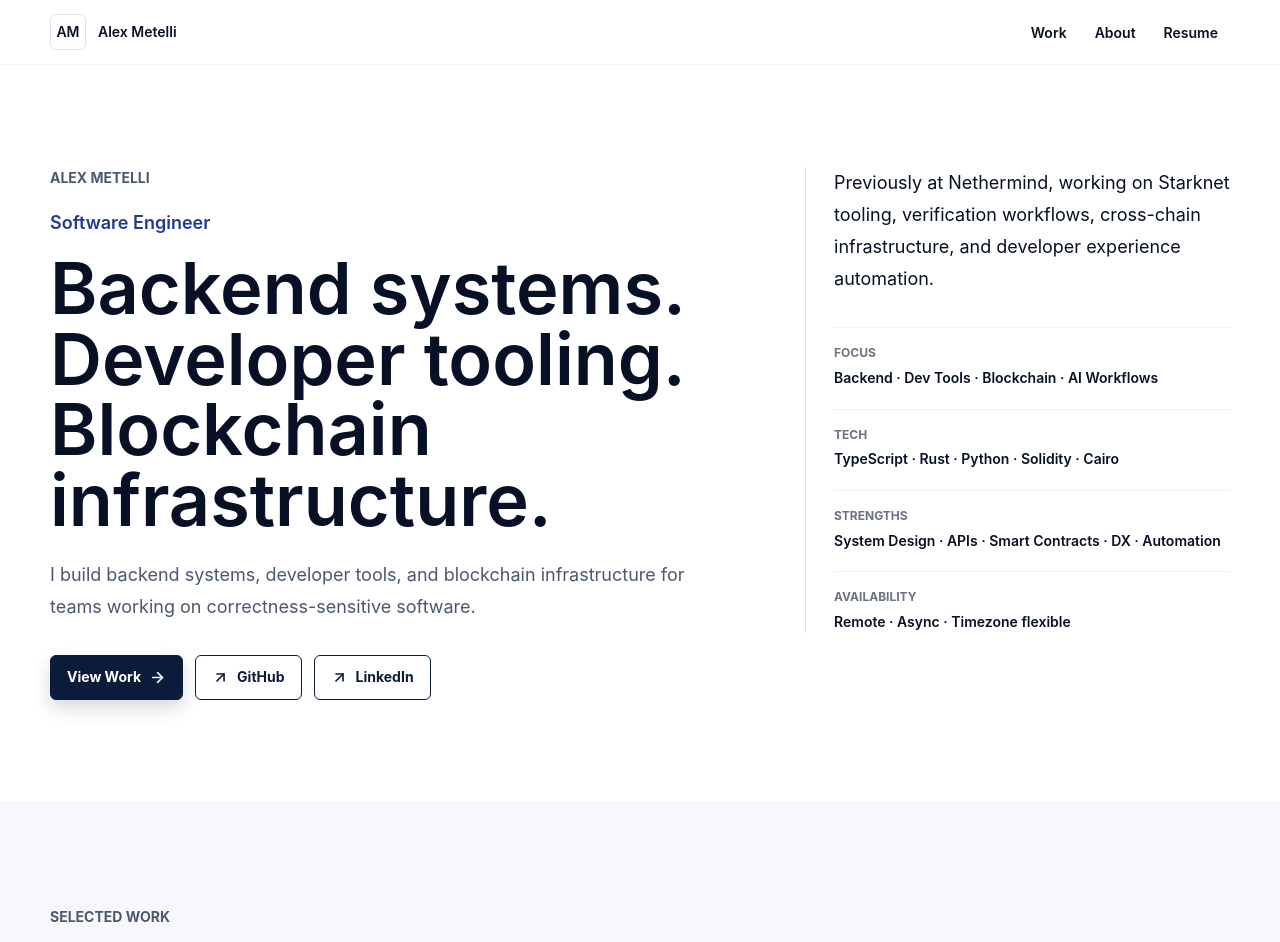
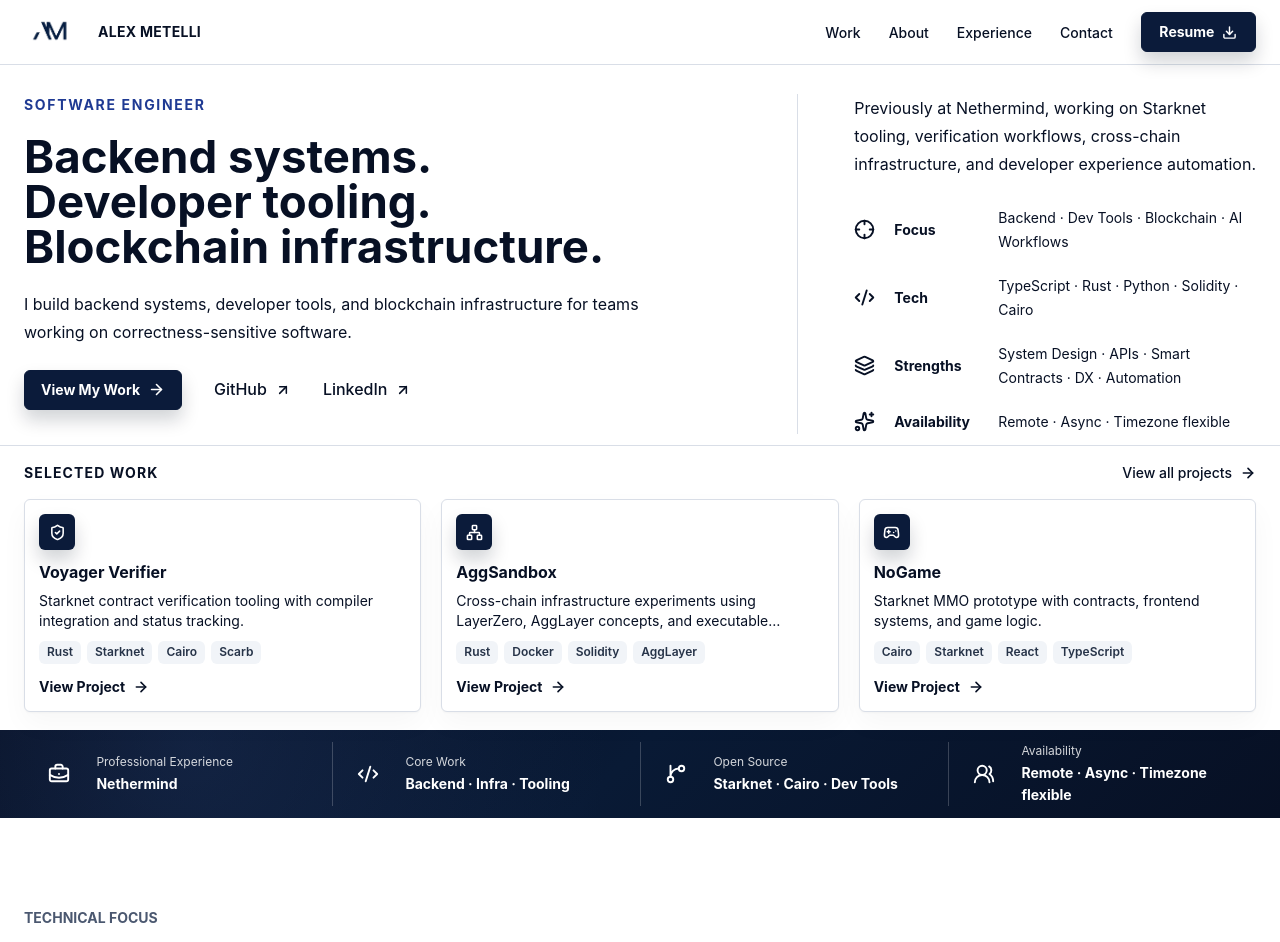
Before and after one commit to ametel01/personal-webpage, a Next.js app: page / in a window 1280 px wide. Shown: the top 942 px of the page. Built offline with nearby package versions, Linux system fonts and the light colour scheme; no server answers.

Commit message:
Match homepage reference layout

```diff
--- a/app/globals.css
+++ b/app/globals.css
@@ -1,18 +1,18 @@
 @import "tailwindcss";
 
 :root {
-  --container: 1180px;
+  --container: 1390px;
 
   --color-bg: #ffffff;
   --color-surface: #ffffff;
-  --color-surface-muted: #f7f8fb;
+  --color-surface-muted: #fafbfc;
 
   --color-text: #071024;
   --color-text-muted: #4b5870;
   --color-text-soft: #6b7280;
 
-  --color-border: #dce2ea;
-  --color-border-soft: #edf0f5;
+  --color-border: #d9dee7;
+  --color-border-soft: #edf0f4;
 
   --color-primary: #0b1b3a;
   --color-primary-hover: #102952;
@@ -27,8 +27,8 @@
   --color-tag-bg: #f1f4f8;
   --color-tag-text: #263348;
 
-  --shadow-card: 0 1px 2px rgba(7, 16, 36, 0.04), 0 8px 24px rgba(7, 16, 36, 0.04);
-  --shadow-button: 0 8px 18px rgba(7, 16, 36, 0.16);
+  --shadow-card: 0 1px 2px rgba(7, 16, 36, 0.03), 0 12px 28px rgba(7, 16, 36, 0.035);
+  --shadow-button: 0 10px 18px rgba(7, 16, 36, 0.18);
 
   --font-sans:
     Inter, Geist, ui-sans-serif, system-ui, -apple-system, BlinkMacSystemFont, "Segoe UI",
@@ -37,19 +37,19 @@
   --text-xs: 0.75rem;
   --text-sm: 0.875rem;
   --text-base: 1rem;
-  --text-md: 1.0625rem;
-  --text-lg: 1.125rem;
+  --text-md: 1rem;
+  --text-lg: 1.0625rem;
   --text-xl: 1.375rem;
   --text-2xl: 1.75rem;
   --text-3xl: 2.25rem;
   --text-4xl: 3.25rem;
-  --text-5xl: 4.5rem;
+  --text-5xl: 2.85rem;
 
   --leading-tight: 0.98;
   --leading-snug: 1.15;
   --leading-normal: 1.55;
 
-  --space-section: clamp(4.5rem, 8vw, 7.5rem);
+  --space-section: clamp(4.25rem, 7vw, 6.5rem);
   --space-section-tight: clamp(3.25rem, 6vw, 5rem);
 }
 
@@ -110,6 +110,10 @@ button {
   padding-block: var(--space-section);
 }
 
+.hero-section {
+  padding-block: clamp(1.8rem, 2.2vw, 2.25rem) clamp(0.6rem, 0.9vw, 0.85rem);
+}
+
 .section-tight {
   padding-block: var(--space-section-tight);
 }
@@ -119,8 +123,50 @@ button {
   border-block: 1px solid var(--color-border-soft);
 }
 
+.work-band {
+  scroll-margin-top: 64px;
+  border-top: 1px solid var(--color-border);
+  background: #ffffff;
+  padding-block: clamp(0.85rem, 1.2vw, 1rem) clamp(0.9rem, 1.35vw, 1.15rem);
+}
+
+.proof-band {
+  background:
+    radial-gradient(circle at 15% 20%, rgba(39, 64, 112, 0.34), transparent 38%),
+    linear-gradient(135deg, #071024 0%, #091a35 48%, #071024 100%);
+  color: #ffffff;
+  padding-block: clamp(0.55rem, 1vw, 0.75rem);
+}
+
+.proof-item {
+  display: grid;
+  grid-template-columns: 34px 1fr;
+  gap: 0.9rem;
+  align-items: center;
+  min-height: 44px;
+  padding-inline: clamp(0.75rem, 2vw, 1.5rem);
+  color: #ffffff;
+}
+
+.proof-item + .proof-item {
+  border-left: 1px solid rgba(255, 255, 255, 0.2);
+}
+
 .text-balance {
   text-wrap: balance;
+}
+
+.site-logo-mark {
+  display: block;
+  width: 50px;
+  height: auto;
+  flex: 0 0 auto;
+  object-fit: contain;
+}
+
+.avoid-break {
+  break-inside: avoid;
+  page-break-inside: avoid;
 }
 
 .link {
@@ -137,7 +183,7 @@ button {
 
 .button {
   display: inline-flex;
-  min-height: 44px;
+  min-height: 40px;
   align-items: center;
   justify-content: center;
   gap: 0.5rem;
@@ -148,8 +194,13 @@ button {
   font-size: var(--text-sm);
   font-weight: 700;
   line-height: 1;
-  padding: 0.8rem 1rem;
+  padding: 0.68rem 1rem;
   box-shadow: var(--shadow-button);
+}
+
+.button-compact {
+  min-height: 40px;
+  padding-inline: 1.1rem;
 }
 
 .button:hover {
@@ -175,6 +226,20 @@ button {
   .section {
     padding-block: clamp(3.5rem, 12vw, 5rem);
   }
+
+  .hero-section {
+    padding-block: clamp(3rem, 12vw, 4.5rem);
+  }
+
+  .proof-item {
+    padding-block: 1rem;
+    padding-inline: 0;
+  }
+
+  .proof-item + .proof-item {
+    border-left: 0;
+    border-top: 1px solid rgba(255, 255, 255, 0.2);
+  }
 }
 
 @media (prefers-reduced-motion: reduce) {
--- a/app/page.tsx
+++ b/app/page.tsx
@@ -1,4 +1,18 @@
-import { ArrowRight, ArrowUpRight, Gamepad2, Mail, Network, ShieldCheck } from "lucide-react";
+import {
+  ArrowRight,
+  ArrowUpRight,
+  BriefcaseBusiness,
+  Code2,
+  Crosshair,
+  Gamepad2,
+  GitBranch,
+  Layers3,
+  Mail,
+  Network,
+  ShieldCheck,
+  Sparkles,
+  UsersRound
+} from "lucide-react";
 import Link from "next/link";
 import { Container, ExternalLink, Section, TagList } from "@/components/primitives";
 import {
@@ -39,6 +53,9 @@ const projectIcons = {
   Gamepad2
 } satisfies Record<Project["icon"], typeof ShieldCheck>;
 
+const factIcons = [Crosshair, Code2, Layers3, Sparkles] as const;
+const proofIcons = [BriefcaseBusiness, Code2, GitBranch, UsersRound] as const;
+
 export default function Home() {
   return (
     <main>
@@ -49,82 +66,123 @@ export default function Home() {
           __html: JSON.stringify(personJsonLd).replace(/</g, "\\u003c")
         }}
       />
-      <Section className="pt-20 max-[720px]:pt-14">
+      <div className="intro-page">
+        <Section className="hero-section">
           <Container>
-          <div className="grid items-start gap-14 lg:grid-cols-[minmax(0,1.02fr)_minmax(320px,0.62fr)]">
+            <div className="grid items-start gap-14 lg:grid-cols-[minmax(0,1.22fr)_minmax(430px,0.78fr)]">
               <div>
-              <p className="text-[length:var(--text-sm)] font-bold uppercase text-[var(--color-text-muted)]">
-                {profile.hero.eyebrow}
-              </p>
-              <p className="mt-5 text-[length:var(--text-lg)] font-semibold text-[var(--color-accent)]">
+                <p className="text-[length:var(--text-sm)] font-bold uppercase tracking-[0.12em] text-[var(--color-accent)]">
                   {profile.hero.role}
                 </p>
-              <h1 className="text-balance mt-4 max-w-4xl text-[length:var(--text-5xl)] font-semibold leading-[var(--leading-tight)] text-[var(--color-text)] max-[900px]:text-[length:var(--text-4xl)] max-[520px]:text-[length:var(--text-3xl)]">
+                <h1 className="text-balance mt-5 max-w-4xl text-[length:var(--text-5xl)] font-bold leading-[var(--leading-tight)] text-[var(--color-text)] max-[900px]:text-[length:var(--text-4xl)] max-[520px]:text-[length:var(--text-3xl)]">
                   {profile.hero.headline}
                 </h1>
-              <p className="mt-6 max-w-2xl text-[length:var(--text-lg)] leading-8 text-[var(--color-text-muted)]">
+                <p className="mt-5 max-w-[620px] text-[length:var(--text-md)] leading-7 text-[var(--color-text)]">
                   {profile.hero.body}
                 </p>
-              <div className="mt-8 flex flex-wrap gap-3 max-[520px]:flex-col">
+                <div className="mt-6 flex flex-wrap items-center gap-8 max-[520px]:flex-col max-[520px]:items-stretch">
                   <a className="button max-[520px]:w-full" href="#selected-work">
-                  View Work
+                    View My Work
                     <ArrowRight aria-hidden="true" size={17} strokeWidth={2.3} />
                   </a>
                   <ExternalLink
-                  className="button button-secondary max-[520px]:w-full"
+                    className="inline-flex items-center gap-2 text-[length:var(--text-md)] font-medium text-[var(--color-text)] hover:text-[var(--color-accent)] max-[520px]:justify-center"
                     href={profile.links.github}
                   >
-                  <ArrowUpRight aria-hidden="true" size={17} strokeWidth={2.3} />
                     GitHub
+                    <ArrowUpRight aria-hidden="true" size={16} strokeWidth={2.3} />
                   </ExternalLink>
                   <ExternalLink
-                  className="button button-secondary max-[520px]:w-full"
+                    className="inline-flex items-center gap-2 text-[length:var(--text-md)] font-medium text-[var(--color-text)] hover:text-[var(--color-accent)] max-[520px]:justify-center"
                     href={profile.links.linkedin}
                   >
-                  <ArrowUpRight aria-hidden="true" size={17} strokeWidth={2.3} />
                     LinkedIn
+                    <ArrowUpRight aria-hidden="true" size={16} strokeWidth={2.3} />
                   </ExternalLink>
                 </div>
               </div>
 
               <aside
-              className="border-l border-[var(--color-border)] pl-7 max-[1024px]:border-l-0 max-[1024px]:border-t max-[1024px]:pl-0 max-[1024px]:pt-7"
+                className="border-l border-[var(--color-border)] pl-14 max-[1024px]:border-l-0 max-[1024px]:border-t max-[1024px]:pl-0 max-[1024px]:pt-8"
                 aria-label="Credibility summary"
               >
-              <p className="text-[length:var(--text-lg)] leading-8 text-[var(--color-text)]">
+                <p className="max-w-[560px] text-[length:var(--text-md)] leading-7 text-[var(--color-text)]">
                   {profile.summary}
                 </p>
-              <dl className="mt-8 grid gap-5 max-[720px]:gap-4">
-                {profile.facts.map((fact) => (
-                  <div key={fact.label} className="border-t border-[var(--color-border-soft)] pt-4">
-                    <dt className="text-[length:var(--text-xs)] font-bold uppercase text-[var(--color-text-soft)]">
+                <dl className="mt-7 grid gap-5 max-[720px]:gap-4">
+                  {profile.facts.map((fact, index) => {
+                    const Icon = factIcons[index] ?? Crosshair;
+
+                    return (
+                      <div
+                        key={fact.label}
+                        className="grid grid-cols-[24px_88px_1fr] items-center gap-4 max-[560px]:grid-cols-[24px_1fr] max-[560px]:gap-y-1"
+                      >
+                        <Icon
+                          aria-hidden="true"
+                          className="text-[var(--color-text)]"
+                          size={21}
+                          strokeWidth={2.2}
+                        />
+                        <dt className="text-[length:var(--text-sm)] font-bold text-[var(--color-text)]">
                           {fact.label}
                         </dt>
-                    <dd className="mt-1 text-[length:var(--text-sm)] font-semibold text-[var(--color-text)]">
+                        <dd className="text-[length:var(--text-sm)] leading-6 text-[var(--color-text)] max-[560px]:col-start-2">
                           {fact.value}
                         </dd>
                       </div>
-                ))}
+                    );
+                  })}
                 </dl>
               </aside>
             </div>
           </Container>
         </Section>
 
-      <Section id="selected-work" muted>
+        <section id="selected-work" className="work-band">
           <Container>
-          <SectionHeading
-            label="Selected Work"
-            title="Concrete systems, tooling, and infrastructure work."
-            description="Three focused case studies with real artifacts and technical substance."
-          />
-          <div className="mt-10 grid gap-5 md:grid-cols-2 xl:grid-cols-3">
+            <div className="flex items-center justify-between gap-6">
+              <p className="text-[length:var(--text-sm)] font-bold uppercase tracking-[0.08em] text-[var(--color-text)]">
+                Selected Work
+              </p>
+              <Link
+                className="inline-flex items-center gap-2 text-[length:var(--text-sm)] font-medium text-[var(--color-accent)] hover:text-[var(--color-accent-hover)]"
+                href="/work"
+              >
+                View all projects
+                <ArrowRight aria-hidden="true" size={16} strokeWidth={2.4} />
+              </Link>
+            </div>
+            <div className="mt-4 grid gap-5 md:grid-cols-2 xl:grid-cols-3">
               {projects.map((project) => (
                 <ProjectCard key={project.slug} project={project} />
               ))}
             </div>
           </Container>
-      </Section>
+        </section>
+
+        <section className="proof-band" aria-label="Proof summary">
+          <Container>
+            <dl className="grid gap-0 md:grid-cols-2 xl:grid-cols-4">
+              {proofBarItems.map((item, index) => {
+                const Icon = proofIcons[index] ?? BriefcaseBusiness;
+
+                return (
+                  <div className="proof-item" key={item.label}>
+                    <Icon aria-hidden="true" size={22} strokeWidth={2.1} />
+                    <div>
+                      <dt className="text-[length:var(--text-xs)] text-white/82">{item.label}</dt>
+                      <dd className="mt-0.5 text-[length:var(--text-sm)] font-bold text-white">
+                        {item.value}
+                      </dd>
+                    </div>
+                  </div>
+                );
+              })}
+            </dl>
+          </Container>
+        </section>
+      </div>
 
       <Section>
         <Container>
@@ -150,7 +208,7 @@ export default function Home() {
         </Container>
       </Section>
 
-      <Section muted>
+      <Section id="experience" muted>
         <Container>
           <div className="grid gap-10 lg:grid-cols-[0.7fr_1fr]">
             <SectionHeading
@@ -173,22 +231,7 @@ export default function Home() {
         </Container>
       </Section>
 
-      <section className="bg-[var(--color-dark)] py-9 text-white" aria-label="Proof summary">
-        <Container>
-          <dl className="grid gap-6 md:grid-cols-2 xl:grid-cols-4">
-            {proofBarItems.map((item) => (
-              <div key={item.label}>
-                <dt className="text-[length:var(--text-xs)] font-bold uppercase text-white/70">
-                  {item.label}
-                </dt>
-                <dd className="mt-2 text-[length:var(--text-lg)] font-semibold">{item.value}</dd>
-              </div>
-            ))}
-          </dl>
-        </Container>
-      </section>
-
-      <Section>
+      <Section id="contact">
         <Container>
           <div className="grid gap-8 lg:grid-cols-[0.85fr_1fr]">
             <SectionHeading label="Contact" title="Remote engineering and focused consulting." />
@@ -254,26 +297,21 @@ function ProjectCard({ project }: { project: Project }) {
   const Icon = projectIcons[project.icon];
 
   return (
-    <article className="flex min-h-[360px] flex-col border border-[var(--color-border)] bg-white p-6 shadow-[var(--shadow-card)] transition hover:-translate-y-0.5 hover:border-[var(--color-accent)]">
-      <div className="flex items-center gap-3">
-        <span className="flex size-10 items-center justify-center rounded-[6px] bg-[var(--color-primary-soft)] text-[var(--color-accent)]">
-          <Icon aria-hidden="true" size={21} strokeWidth={2.2} />
+    <article className="avoid-break flex min-h-[190px] flex-col rounded-[6px] border border-[var(--color-border)] bg-white p-3.5 shadow-[var(--shadow-card)] transition hover:-translate-y-0.5 hover:border-[var(--color-accent)]">
+      <span className="flex size-9 items-center justify-center rounded-[6px] bg-[var(--color-primary)] text-white shadow-[var(--shadow-button)]">
+        <Icon aria-hidden="true" size={17} strokeWidth={2.2} />
       </span>
-        <h3 className="text-[length:var(--text-xl)] font-semibold text-[var(--color-text)]">
+      <h3 className="mt-2.5 text-[length:var(--text-md)] font-bold text-[var(--color-text)]">
         {project.title}
       </h3>
-      </div>
-      <p className="mt-5 text-[length:var(--text-base)] leading-7 text-[var(--color-text-muted)]">
+      <p className="mt-1.5 line-clamp-2 text-[length:var(--text-sm)] leading-5 text-[var(--color-text)]">
         {project.valueStatement}
       </p>
-      <p className="mt-4 border-l border-[var(--color-border)] pl-4 text-[length:var(--text-sm)] font-semibold leading-6 text-[var(--color-text)]">
-        Proof: {project.proof}
-      </p>
-      <div className="mt-5">
-        <TagList items={project.tags} ariaLabel={`${project.title} technologies`} />
+      <div className="mt-2.5">
+        <TagList items={project.tags.slice(0, 4)} ariaLabel={`${project.title} technologies`} />
       </div>
       <Link
-        className="mt-auto inline-flex items-center gap-2 pt-7 text-[length:var(--text-sm)] font-bold text-[var(--color-accent)] hover:text-[var(--color-accent-hover)]"
+        className="mt-auto inline-flex items-center gap-2 pt-3 text-[length:var(--text-sm)] font-bold text-[var(--color-accent)] hover:text-[var(--color-accent-hover)]"
         href={`/work/${project.slug}`}
       >
         View Project
--- a/src/components/primitives.tsx
+++ b/src/components/primitives.tsx
@@ -57,10 +57,10 @@ type TagListProps = {
 
 export function TagList({ items, ariaLabel = "Technologies" }: TagListProps) {
   return (
-    <ul className="flex flex-wrap gap-2" aria-label={ariaLabel}>
+    <ul className="flex flex-wrap gap-1.5" aria-label={ariaLabel}>
       {items.map((item) => (
         <li
-          className="rounded-[6px] bg-[var(--color-tag-bg)] px-2.5 py-1 text-[length:var(--text-xs)] font-semibold text-[var(--color-tag-text)]"
+          className="rounded-[6px] bg-[var(--color-tag-bg)] px-2 py-0.5 text-[length:var(--text-xs)] font-semibold text-[var(--color-tag-text)]"
           key={item}
         >
           {item}
--- a/src/components/site-shell.tsx
+++ b/src/components/site-shell.tsx
@@ -1,3 +1,5 @@
+import { Download } from "lucide-react";
+import Image from "next/image";
 import Link from "next/link";
 import type { ReactNode } from "react";
 import { Container, ExternalLink } from "@/components/primitives";
@@ -13,8 +15,12 @@ const navItems = [
     href: "/about"
   },
   {
-    label: "Resume",
-    href: site.resumePath
+    label: "Experience",
+    href: "/#experience"
+  },
+  {
+    label: "Contact",
+    href: "/#contact"
   }
 ] as const;
 
@@ -53,25 +59,32 @@ export function SiteShell({ children }: { children: ReactNode }) {
 
 function SiteHeader() {
   return (
-    <header className="sticky top-0 z-20 border-b border-[var(--color-border-soft)] bg-white">
-      <Container className="flex min-h-16 items-center justify-between gap-6">
+    <header className="sticky top-0 z-20 border-b border-[var(--color-border)] bg-white/95 backdrop-blur">
+      <Container className="flex min-h-16 items-center justify-between gap-8">
         <Link
-          className="flex min-w-0 items-center gap-3 font-semibold text-[var(--color-text)]"
+          aria-label="Alex Metelli home"
+          className="flex min-w-0 items-center gap-6 font-semibold text-[var(--color-text)]"
           href="/"
         >
-          <span className="flex size-9 shrink-0 items-center justify-center rounded-[6px] border border-[var(--color-border)] text-[length:var(--text-sm)]">
-            AM
-          </span>
-          <span className="truncate text-[length:var(--text-sm)] max-[520px]:hidden">
-            {site.name}
+          <Image
+            className="site-logo-mark"
+            src="/images/logo-mark.png"
+            alt=""
+            width={54}
+            height={28}
+            priority
+            aria-hidden="true"
+          />
+          <span className="truncate text-[length:var(--text-sm)] font-bold uppercase tracking-[0.02em] max-[620px]:hidden">
+            Alex Metelli
           </span>
         </Link>
-        <nav aria-label="Primary navigation">
-          <ul className="flex items-center gap-1 max-[420px]:gap-0">
+        <nav className="flex items-center gap-7 max-[760px]:gap-3" aria-label="Primary navigation">
+          <ul className="flex items-center gap-7 max-[760px]:hidden">
             {navItems.map((item) => (
               <li key={item.href}>
                 <Link
-                  className="rounded-[6px] px-3 py-2 text-[length:var(--text-sm)] font-semibold text-[var(--color-text-muted)] hover:bg-[var(--color-primary-soft)] hover:text-[var(--color-primary)] max-[420px]:px-2"
+                  className="text-[length:var(--text-sm)] font-medium text-[var(--color-text)] hover:text-[var(--color-accent)]"
                   href={item.href}
                 >
                   {item.label}
@@ -79,6 +92,10 @@ function SiteHeader() {
               </li>
             ))}
           </ul>
+          <Link className="button button-compact" href={site.resumePath}>
+            Resume
+            <Download aria-hidden="true" size={15} strokeWidth={2.3} />
+          </Link>
         </nav>
       </Container>
     </header>
```
Lines whose indentation alone changed are shown as unchanged.
